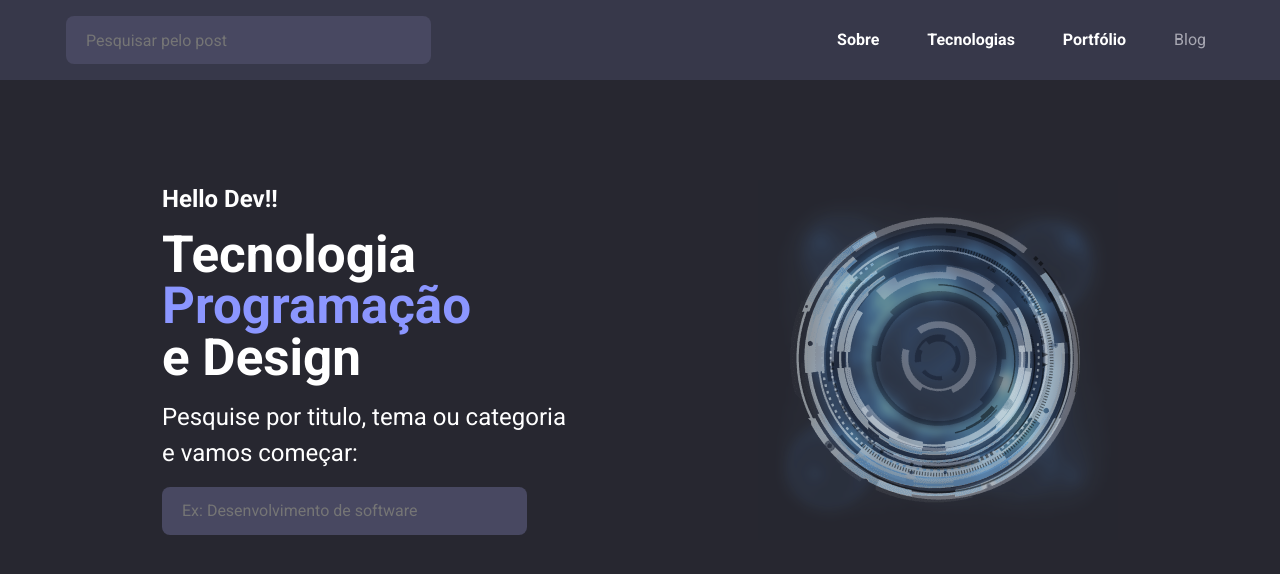
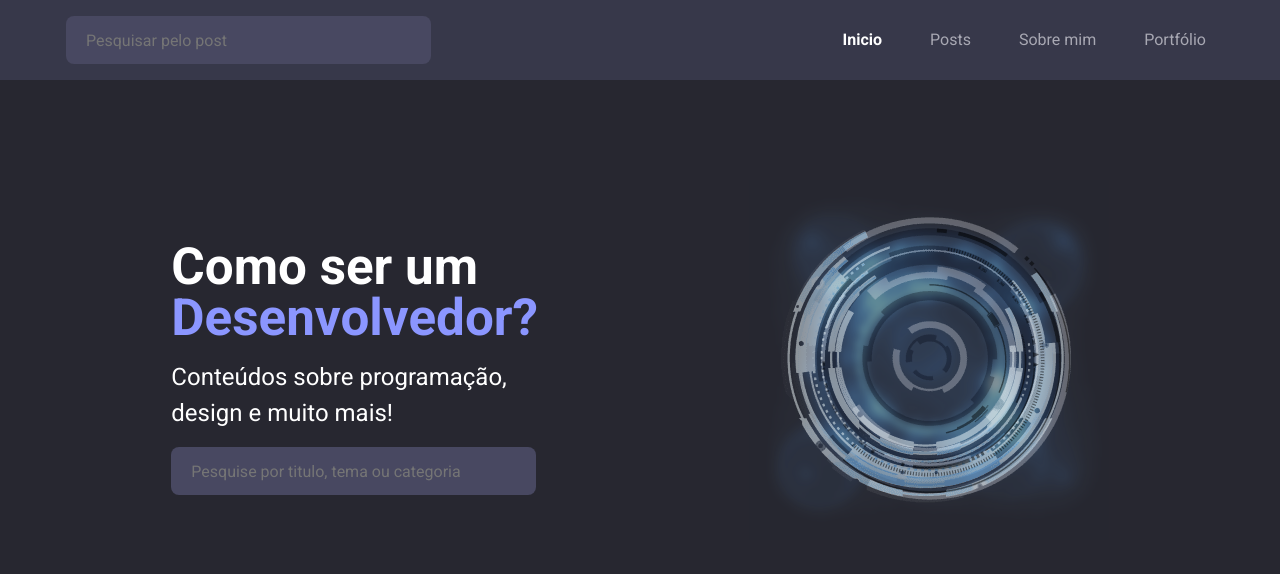
Before and after one commit to jhonatan98rios/blog-pessoal, a Next.js app: page / in a window 1280 px wide. Shown: the top 574 px of the page. Built offline with nearby package versions, Linux system fonts and the light colour scheme.

Commit message:
header urls

```diff
--- a/src/components/Shared/Header/index.tsx
+++ b/src/components/Shared/Header/index.tsx
@@ -47,17 +47,13 @@ export function Header() {
           !isMobile && (
             <nav>
               <ActiveLink href="/" activeClassName={styles.active}>
-                <a>Sobre</a>
-              </ActiveLink>
-              <ActiveLink href="/" activeClassName={styles.active}>
-                <a>Tecnologias</a>
-              </ActiveLink>
-              <ActiveLink href="/" activeClassName={styles.active}>
-                <a>Portfólio</a>
+                <a>Inicio</a>
               </ActiveLink>
               <ActiveLink href="/posts" activeClassName={styles.active}>
-                <a>Blog</a>
+                <a>Posts</a>
               </ActiveLink>
+              <a href="https://jhonatan-dev-rios.herokuapp.com/" target="_blank" rel="noopener noreferrer"> Sobre mim </a>
+              <a href="https://jhonatan-dev-rios.herokuapp.com/projetos" target="_blank" rel="noopener noreferrer"> Portfólio </a>
             </nav>
           )
         }
@@ -66,17 +62,13 @@ export function Header() {
           isMobile && checked && (
             <nav className={styles.navbar}>
               <ActiveLink href="/" activeClassName={styles.active}>
-                <a>Sobre</a>
-              </ActiveLink>
-              <ActiveLink href="/" activeClassName={styles.active}>
-                <a>Tecnologias</a>
+                <a>Inicio</a>
               </ActiveLink>
               <ActiveLink href="/posts" activeClassName={styles.active}>
-                <a>Blog</a>
+                <a>Posts</a>
               </ActiveLink>
-              <ActiveLink href="/" activeClassName={styles.active}>
-                <a>Social</a>
-              </ActiveLink>
+              <a href="https://jhonatan-dev-rios.herokuapp.com/" target="_blank" rel="noopener noreferrer"> Sobre mim </a>
+              <a href="https://jhonatan-dev-rios.herokuapp.com/projetos" target="_blank" rel="noopener noreferrer"> Portfólio </a>
             </nav>
           )
         }
--- a/src/pages/index.tsx
+++ b/src/pages/index.tsx
@@ -10,20 +10,19 @@ export default function Home() {
         <section className={styles.section}>
 
           <div className={styles.content}>
-            <span>Hello Dev!!</span>
+            {/* <span>Hello Dev!!</span> */}
             <h1>
-              Tecnologia <br />
-              <span> Programação </span> <br />
-              e Design
+              Como ser um <br />
+              <span> Desenvolvedor? </span> <br />
             </h1>
             <p>
-              Pesquise por titulo, tema ou categoria <br />
-              e vamos começar:
+              Conteúdos sobre programação,  <br />
+              design e muito mais!
             </p>
 
             <input
               className={styles.input}
-              placeholder="Ex: Desenvolvimento de software"
+              placeholder="Pesquise por titulo, tema ou categoria"
               type="text"
             />
           </div>
```
